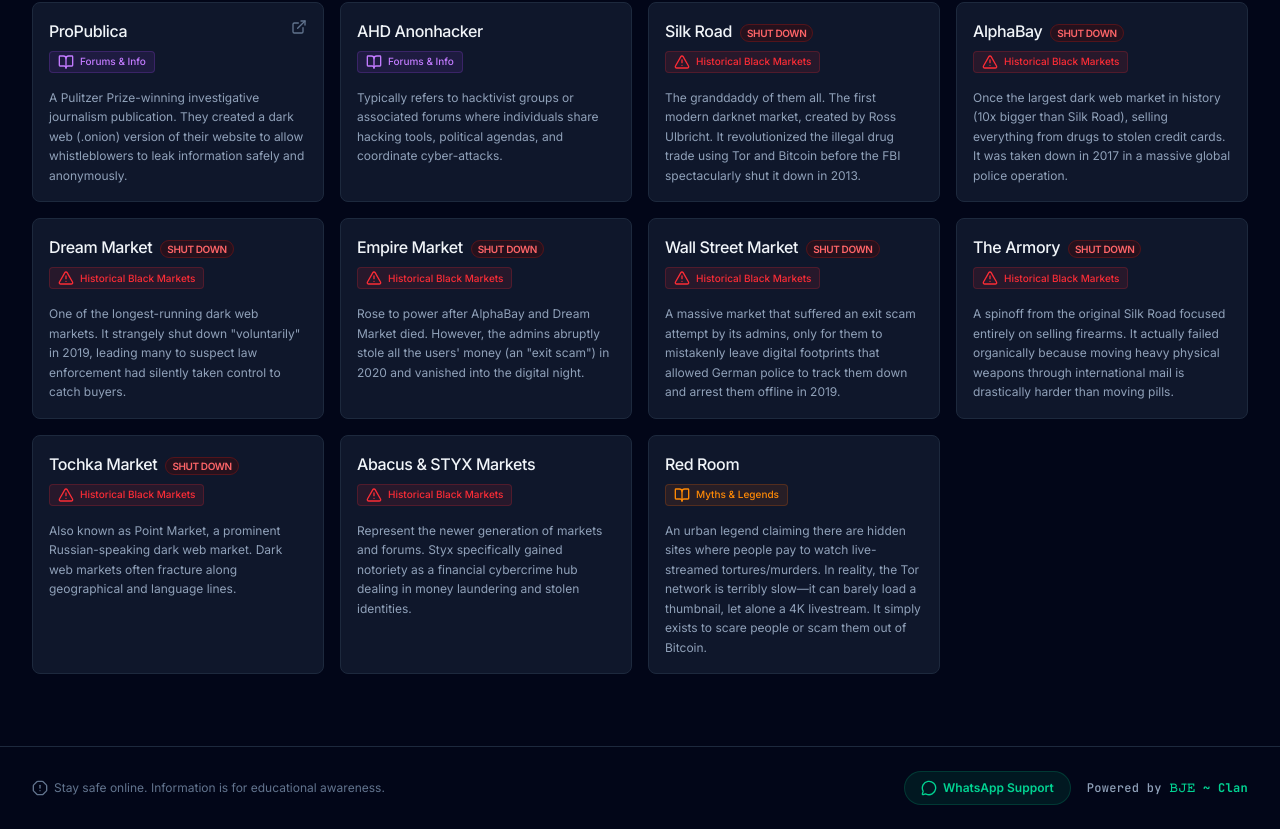
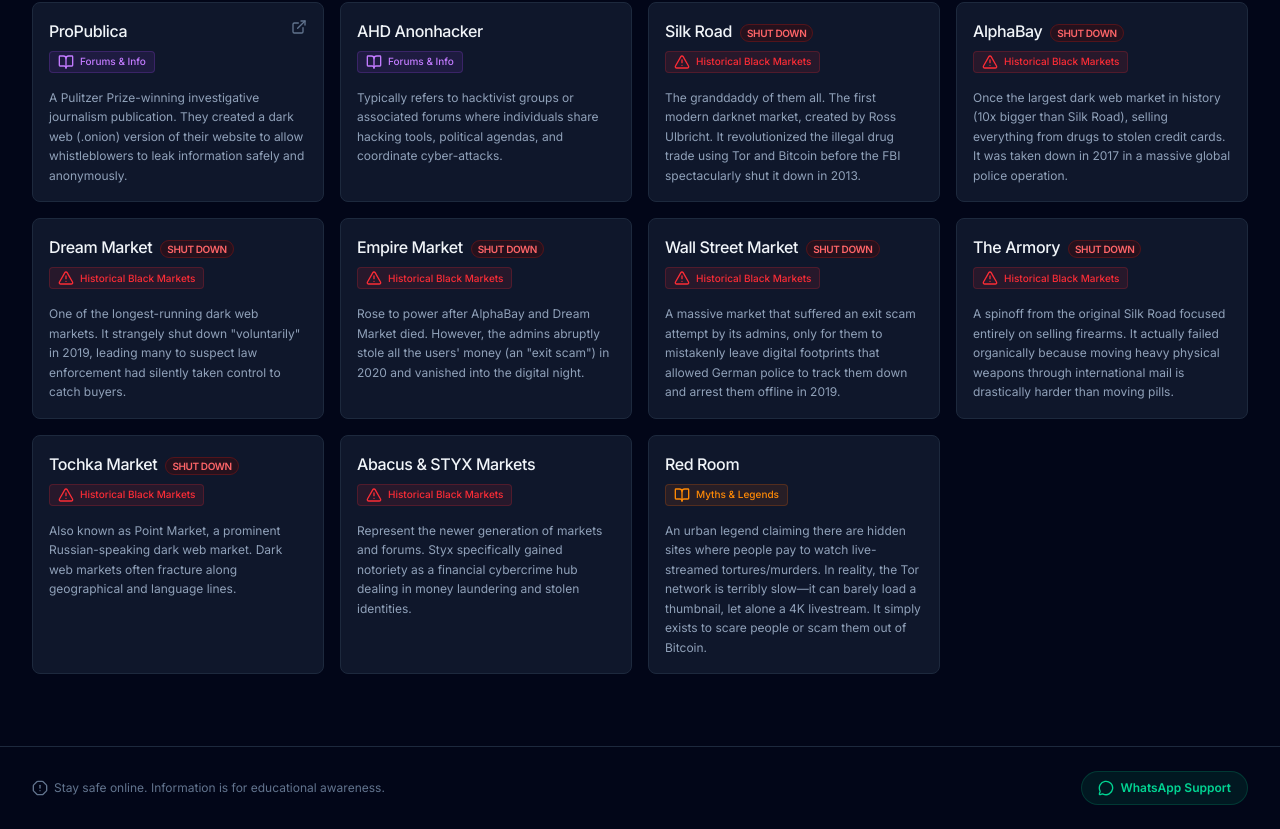
Before and after one commit to tuijbialnajah01/NetSec, a React (Vite) app: page / in a window 1280 px wide. Shown: the part 1248-2077 px from the top of the page. Built offline with nearby package versions, Linux system fonts and the light colour scheme.

Commit message:
feat: Remove "Powered by" footer attribution
Removes the fixed footer attribution text "Powered by BJE ~ Clan". This is to maintain a cleaner, more focused presentation of educational content and user support links.

```diff
--- a/src/App.tsx
+++ b/src/App.tsx
@@ -92,9 +92,6 @@
               <MessageCircle className="w-4 h-4" />
               <span>WhatsApp Support</span>
             </a>
-            <div className="text-slate-400 text-xs font-mono font-medium tracking-wide">
-              Powered by <span className="text-emerald-400 font-bold">𝙱𝙹𝙴 ~ Clan</span>
-            </div>
           </div>
         </div>
       </footer>
```
